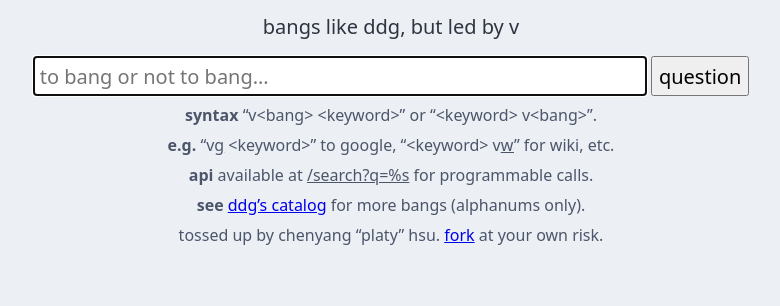
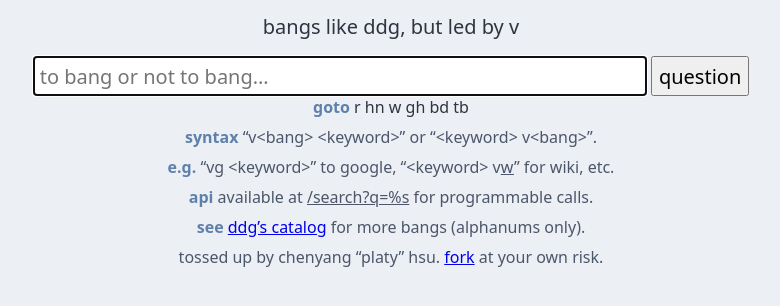
Before and after one commit to firexcy/vbang2, a plain HTML site: page index.html in a window 1280 px wide. Shown: the part 62-368 px from the top of the page, without its empty margins (249-1029 px from the left). Drawn offline with Linux system fonts and the light colour scheme.

Commit message:
quick access

```diff
--- a/index.html
+++ b/index.html
@@ -11,17 +11,37 @@
     <div id="wrapper">
         <h1 class="header">vbang2</h1>
         <p class="subs">bangs like ddg, but led by v</p>
-        <form action="/search.js" method="get">
-            <input autofocus class="query" type="text" size="40" autocomplete="off" name="q"
+        <form id="search" action="/search.js" method="get">
+            <input autofocus class="query" id="query" type="text" size="40" autocomplete="off" name="q"
                 placeholder="to bang or not to bang…">
             <input class="submit" type="submit" value="question">
         </form>
-        <p class="notes"><strong>syntax </strong>“v&lt;bang&gt; &lt;keyword&gt;” or “&lt;keyword&gt; v&lt;bang&gt;”.</p>
-        <p class="notes"><strong>e.g. </strong>“v<u>g</u> &lt;keyword&gt;” to google, “&lt;keyword&gt; v<u>w</u>” for wiki, etc.</p>
-        <p class="notes"><strong>api </strong>available at <u>/search?q=%s</u> for programmable calls.</p>
-        <p class="notes"><strong>see </strong><a href="https://duckduckgo.com/bang_lite.html">ddg’s catalog</a> for more bangs (alphanums only).</p>
-        <p class="notes">tossed up by chenyang “platy” hsu. <a href="https://github.com/firexcy/vbang2">fork</a> at your own risk.</p>
+        <div class="quick">
+            <span class="inlineh">goto </span>
+            <a onclick="prefoxAndSubmit(r)">r</a>
+            <a onclick="prefoxAndSubmit(hn)">hn</a>
+            <a onclick="prefoxAndSubmit(w)">w</a>
+            <a onclick="prefoxAndSubmit(gh)">gh</a>
+            <a onclick="prefoxAndSubmit(bd)">bd</a>
+            <a onclick="prefoxAndSubmit(taobao)">tb</a>
+        </div>
+        <p class="notes"><span class="inlineh">syntax </span>“v&lt;bang&gt; &lt;keyword&gt;” or “&lt;keyword&gt;
+            v&lt;bang&gt;”.</p>
+        <p class="notes"><span class="inlineh">e.g. </span>“v<u>g</u> &lt;keyword&gt;” to google, “&lt;keyword&gt;
+            v<u>w</u>” for wiki, etc.</p>
+        <p class="notes"><span class="inlineh">api </span>available at <u>/search?q=%s</u> for programmable calls.</p>
+        <p class="notes"><span class="inlineh">see </span><a href="https://duckduckgo.com/bang_lite.html">ddg’s
+                catalog</a> for more bangs (alphanums only).</p>
+        <p class="notes">tossed up by chenyang “platy” hsu. <a href="https://github.com/firexcy/vbang2">fork</a> at your
+            own risk.</p>
     </div>
+    <script>
+        function prefoxAndSubmit(bang) {
+            var textBox = document.getElementById("query");
+            textBox.value = "v" + bang + textBox.value;
+            document.getElementById("search").submit();
+        }
+    </script>
 </body>
 
 </html>
--- a/style.css
+++ b/style.css
@@ -18,6 +18,11 @@ body {
 .subs {
     font-size: 20px;
     margin: 16px;
+}
+
+.inlineh {
+    font-weight: bold;
+    color:#5E81AC;
 }
 
 .notes {
```
